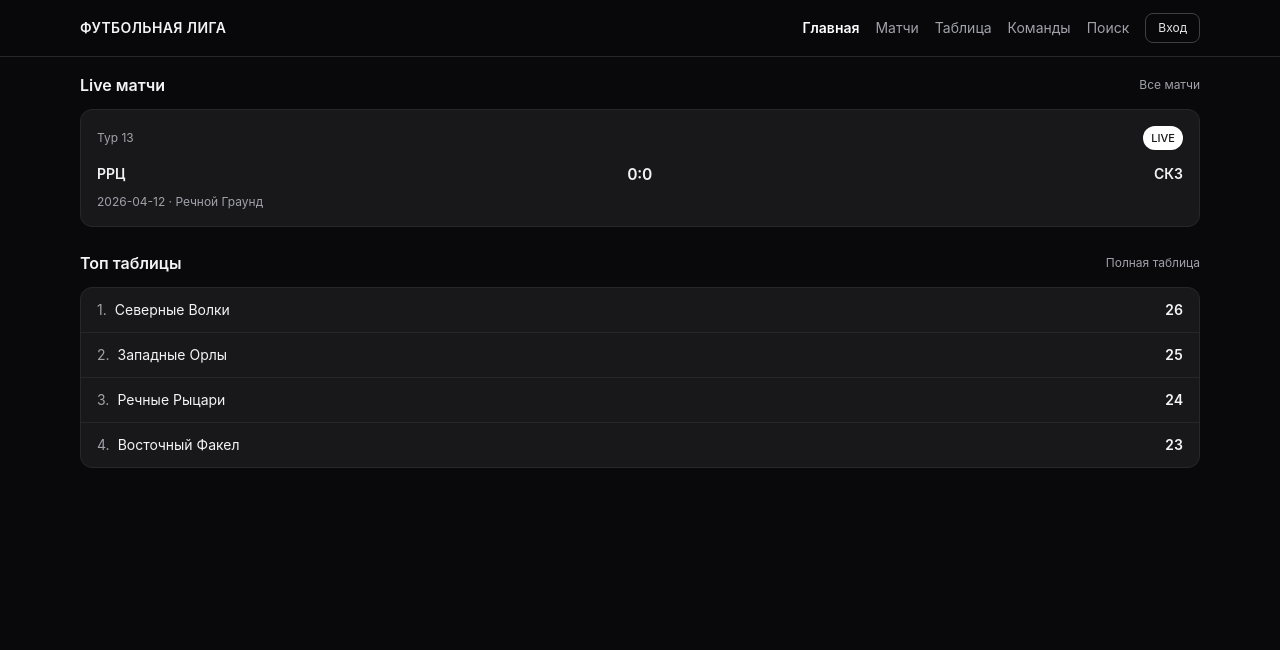
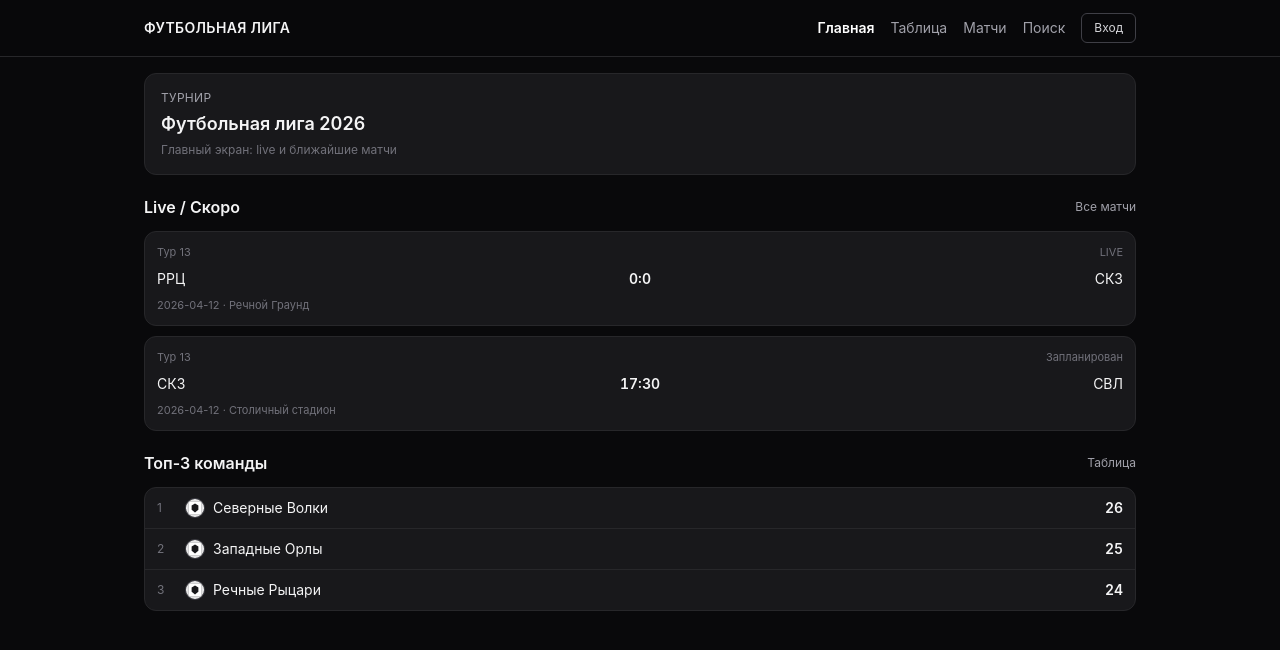
Before and after one commit to wwwcont/football_ui, a React (Vite) app: page / in a window 1280 px wide. Shown: the top 650 px of the page. Built offline with nearby package versions, Linux system fonts and the light colour scheme.

Commit message:
Restore compact public UX layout

```diff
--- a/src/components/public/MatchCard.tsx
+++ b/src/components/public/MatchCard.tsx
@@ -1,22 +1,25 @@
 import { Link } from 'react-router-dom';
 import type { Match, Team } from '../../domain/models';
-import { statusLabel, statusTone, cn } from '../../lib/format';
+import { statusLabel } from '../../lib/format';
 
 export function MatchCard({ match, homeTeam, awayTeam }: { match: Match; homeTeam?: Team; awayTeam?: Team }) {
+  const score =
+    match.status === 'scheduled' || match.status === 'postponed'
+      ? match.time
+      : `${match.homeScore ?? 0}:${match.awayScore ?? 0}`;
+
   return (
-    <Link to={`/matches/${match.id}`} className="block rounded-xl border border-zinc-800 bg-zinc-900 p-4">
-      <div className="flex items-center justify-between text-xs text-zinc-400">
+    <Link to={`/matches/${match.id}`} className="block rounded-xl border border-zinc-800 bg-zinc-900 px-3 py-3">
+      <div className="flex items-center justify-between text-[11px] text-zinc-500">
         <span>Тур {match.round}</span>
-        <span className={cn('rounded-full px-2 py-1 text-[11px] font-medium', statusTone[match.status])}>{statusLabel[match.status]}</span>
+        <span>{statusLabel[match.status]}</span>
       </div>
-      <div className="mt-3 flex items-center justify-between">
-        <p className="text-sm font-semibold text-zinc-100">{homeTeam?.shortName ?? 'Хозяева'}</p>
-        <p className="text-base font-semibold tabular-nums text-zinc-100">
-          {match.status === 'scheduled' || match.status === 'postponed' ? match.time : `${match.homeScore ?? 0}:${match.awayScore ?? 0}`}
-        </p>
-        <p className="text-sm font-semibold text-zinc-100">{awayTeam?.shortName ?? 'Гости'}</p>
+      <div className="mt-2 grid grid-cols-[1fr_auto_1fr] items-center gap-2">
+        <p className="truncate text-sm text-zinc-100">{homeTeam?.shortName ?? 'Хозяева'}</p>
+        <p className="text-sm font-semibold tabular-nums text-zinc-100">{score}</p>
+        <p className="truncate text-right text-sm text-zinc-100">{awayTeam?.shortName ?? 'Гости'}</p>
       </div>
-      <p className="mt-2 text-xs text-zinc-400">{match.date} · {match.venue}</p>
+      <p className="mt-2 text-[11px] text-zinc-500">{match.date} · {match.venue}</p>
     </Link>
   );
 }
--- a/src/layouts/PublicShell.tsx
+++ b/src/layouts/PublicShell.tsx
@@ -1,39 +1,69 @@
 import { Link, NavLink, Outlet } from 'react-router-dom';
+import { useAdminSession } from '../hooks/useAdminSession';
 import { cn } from '../lib/format';
 
-const navItems = [
+const primaryNavItems = [
   { to: '/', label: 'Главная' },
+  { to: '/table', label: 'Таблица' },
   { to: '/matches', label: 'Матчи' },
-  { to: '/table', label: 'Таблица' },
-  { to: '/teams', label: 'Команды' },
   { to: '/search', label: 'Поиск' },
 ];
 
 export function PublicShell() {
+  const { isAuthenticated } = useAdminSession();
+  const profileItem = isAuthenticated
+    ? { to: '/admin', label: 'Кабинет' }
+    : { to: '/admin/login', label: 'Вход' };
+
   return (
     <div className="min-h-screen bg-zinc-950 text-zinc-100">
       <header className="sticky top-0 z-20 border-b border-zinc-800 bg-zinc-950/95 backdrop-blur">
-        <div className="mx-auto flex h-14 max-w-6xl items-center justify-between px-4">
-          <Link to="/" className="text-sm font-semibold tracking-wide">ФУТБОЛЬНАЯ ЛИГА</Link>
+        <div className="mx-auto flex h-14 max-w-5xl items-center justify-between px-4">
+          <Link to="/" className="text-sm font-semibold tracking-wide text-zinc-100">
+            ФУТБОЛЬНАЯ ЛИГА
+          </Link>
           <nav className="hidden items-center gap-4 md:flex">
-            {navItems.map((item) => (
-              <NavLink key={item.to} to={item.to} className={({ isActive }) => cn('text-sm', isActive ? 'font-semibold text-white' : 'text-zinc-400')}>
+            {primaryNavItems.map((item) => (
+              <NavLink
+                key={item.to}
+                to={item.to}
+                className={({ isActive }) => cn('text-sm', isActive ? 'font-semibold text-white' : 'text-zinc-400')}
+              >
                 {item.label}
               </NavLink>
             ))}
-            <Link to="/admin/login" className="rounded-lg border border-zinc-700 px-3 py-1.5 text-xs text-zinc-200">Вход</Link>
+            <NavLink
+              to={profileItem.to}
+              className={({ isActive }) =>
+                cn(
+                  'rounded-md border px-3 py-1.5 text-xs',
+                  isActive ? 'border-zinc-500 text-zinc-100' : 'border-zinc-700 text-zinc-300',
+                )
+              }
+            >
+              {profileItem.label}
+            </NavLink>
           </nav>
         </div>
       </header>
 
-      <main className="mx-auto max-w-6xl px-4 py-4 pb-24 md:pb-6">
+      <main className="mx-auto max-w-5xl px-4 py-4 pb-24 md:pb-6">
         <Outlet />
       </main>
 
       <nav className="fixed inset-x-0 bottom-0 z-20 border-t border-zinc-800 bg-zinc-950 md:hidden">
         <div className="grid grid-cols-5">
-          {navItems.map((item) => (
-            <NavLink key={item.to} to={item.to} className={({ isActive }) => cn('py-3 text-center text-[11px] font-medium', isActive ? 'text-white' : 'text-zinc-500')}>
+          {[...primaryNavItems, profileItem].map((item) => (
+            <NavLink
+              key={`${item.to}-${item.label}`}
+              to={item.to}
+              className={({ isActive }) =>
+                cn(
+                  'px-1 py-3 text-center text-[11px] font-medium',
+                  isActive ? 'text-white' : 'text-zinc-500',
+                )
+              }
+            >
               {item.label}
             </NavLink>
           ))}
--- a/src/pages/public/HomePage.tsx
+++ b/src/pages/public/HomePage.tsx
@@ -1,7 +1,7 @@
 import { Link } from 'react-router-dom';
 import { MatchCard } from '../../components/public/MatchCard';
 import { Section } from '../../components/ui/Section';
-import { ErrorState, LoadingState } from '../../components/ui/PageState';
+import { ErrorState, EmptyState, LoadingState } from '../../components/ui/PageState';
 import { useMatches } from '../../hooks/useMatches';
 import { useStandings } from '../../hooks/useStandings';
 import { useTeams } from '../../hooks/useTeams';
@@ -11,17 +11,34 @@ export function HomePage() {
   const matches = useMatches();
   const standings = useStandings();
 
-  if (teams.isLoading || matches.isLoading || standings.isLoading) return <LoadingState label="Собираем дашборд..." />;
-  if (teams.error || matches.error || standings.error) return <ErrorState message={teams.error ?? matches.error ?? standings.error ?? undefined} />;
+  if (teams.isLoading || matches.isLoading || standings.isLoading) {
+    return <LoadingState label="Загружаем данные турнира..." />;
+  }
 
-  const live = matches.data.filter((item) => item.status === 'live');
-  const topTeams = standings.data.slice(0, 4);
+  if (teams.error || matches.error || standings.error) {
+    return <ErrorState message={teams.error ?? matches.error ?? standings.error ?? undefined} />;
+  }
+
+  const liveMatches = matches.data.filter((item) => item.status === 'live');
+  const upcomingMatches = matches.data
+    .filter((item) => item.status === 'scheduled')
+    .sort((a, b) => `${a.date} ${a.time}`.localeCompare(`${b.date} ${b.time}`));
+
+  const priorityMatches = [...liveMatches, ...upcomingMatches].slice(0, 4);
+  const topTeams = standings.data.slice(0, 3);
 
   return (
-    <div className="space-y-6">
-      <Section title="Live матчи" aside={<Link to="/matches" className="text-xs text-zinc-400">Все матчи</Link>}>
-        <div className="space-y-3">
-          {(live.length ? live : matches.data.slice(0, 2)).map((match) => (
+    <div className="space-y-5">
+      <section className="rounded-xl border border-zinc-800 bg-zinc-900 p-4">
+        <p className="text-xs uppercase tracking-wide text-zinc-400">Турнир</p>
+        <h1 className="mt-1 text-lg font-semibold text-zinc-100">Футбольная лига 2026</h1>
+        <p className="mt-1 text-xs text-zinc-500">Главный экран: live и ближайшие матчи</p>
+      </section>
+
+      <Section title="Live / Скоро" aside={<Link to="/matches" className="text-xs text-zinc-400">Все матчи</Link>}>
+        {priorityMatches.length ? (
+          <div className="space-y-2.5">
+            {priorityMatches.map((match) => (
               <MatchCard
                 key={match.id}
                 match={match}
@@ -30,16 +47,23 @@ export function HomePage() {
               />
             ))}
           </div>
+        ) : (
+          <EmptyState title="Скоро появятся новые матчи" />
+        )}
       </Section>
 
-      <Section title="Топ таблицы" aside={<Link to="/table" className="text-xs text-zinc-400">Полная таблица</Link>}>
-        <div className="rounded-xl border border-zinc-800 bg-zinc-900">
+      <Section title="Топ-3 команды" aside={<Link to="/table" className="text-xs text-zinc-400">Таблица</Link>}>
+        <div className="overflow-hidden rounded-xl border border-zinc-800 bg-zinc-900">
           {topTeams.map((entry) => {
             const team = teams.data.find((item) => item.id === entry.teamId);
             return (
-              <div key={entry.teamId} className="flex items-center justify-between border-b border-zinc-800 px-4 py-3 last:border-none">
-                <p className="text-sm text-zinc-100"><span className="mr-2 text-zinc-400">{entry.position}.</span>{team?.name}</p>
-                <p className="text-sm font-semibold tabular-nums">{entry.points}</p>
+              <div key={entry.teamId} className="flex items-center justify-between border-b border-zinc-800 px-3 py-2.5 last:border-none">
+                <div className="flex items-center gap-2">
+                  <span className="w-5 text-xs text-zinc-500">{entry.position}</span>
+                  <img src={team?.logoUrl} alt={team?.name ?? 'Команда'} className="h-5 w-5 rounded-full border border-zinc-700 object-cover" />
+                  <p className="text-sm text-zinc-100">{team?.name}</p>
+                </div>
+                <p className="text-sm font-semibold tabular-nums text-zinc-100">{entry.points}</p>
               </div>
             );
           })}
--- a/src/pages/public/StandingsPage.tsx
+++ b/src/pages/public/StandingsPage.tsx
@@ -1,6 +1,11 @@
 import { ErrorState, LoadingState } from '../../components/ui/PageState';
 import { useStandings } from '../../hooks/useStandings';
 import { useTeams } from '../../hooks/useTeams';
+
+function formatGoalLine(gf: number, ga: number, gd: number) {
+  const diff = gd > 0 ? `+${gd}` : `${gd}`;
+  return `${gf}-${ga}^${diff}`;
+}
 
 export function StandingsPage() {
   const standings = useStandings();
@@ -10,33 +15,41 @@ export function StandingsPage() {
   if (standings.error || teams.error) return <ErrorState message={standings.error ?? teams.error ?? undefined} />;
 
   return (
-    <div className="overflow-hidden rounded-xl border border-zinc-800 bg-zinc-900">
-      <table className="min-w-full text-sm">
-        <thead className="bg-zinc-950 text-xs uppercase text-zinc-400">
+    <section className="rounded-xl border border-zinc-800 bg-zinc-900">
+      <div className="overflow-x-auto">
+        <table className="min-w-full text-xs sm:text-sm">
+          <thead className="border-b border-zinc-800 text-zinc-400">
             <tr>
-            <th className="px-3 py-2 text-left">#</th>
-            <th className="px-3 py-2 text-left">Команда</th>
-            <th className="px-2 py-2 text-right">В</th>
-            <th className="px-2 py-2 text-right">Н</th>
-            <th className="px-2 py-2 text-right">П</th>
-            <th className="px-3 py-2 text-right">Мячи</th>
-            <th className="px-3 py-2 text-right">О</th>
+              <th className="px-2 py-2 text-left font-medium">#</th>
+              <th className="px-2 py-2 text-left font-medium">Команда</th>
+              <th className="px-1.5 py-2 text-right font-medium">И</th>
+              <th className="px-1.5 py-2 text-right font-medium">В-Н-П</th>
+              <th className="px-1.5 py-2 text-right font-medium">Мячи</th>
+              <th className="px-2 py-2 text-right font-medium">О</th>
             </tr>
           </thead>
           <tbody>
-          {standings.data.map((row) => (
+            {standings.data.map((row) => {
+              const team = teams.data.find((item) => item.id === row.teamId);
+              return (
                 <tr key={row.teamId} className="border-t border-zinc-800">
-              <td className="px-3 py-2">{row.position}</td>
-              <td className="px-3 py-2">{teams.data.find((item) => item.id === row.teamId)?.name}</td>
-              <td className="px-2 py-2 text-right tabular-nums">{row.won}</td>
-              <td className="px-2 py-2 text-right tabular-nums">{row.drawn}</td>
-              <td className="px-2 py-2 text-right tabular-nums">{row.lost}</td>
-              <td className="px-3 py-2 text-right tabular-nums">{row.gf}:{row.ga}</td>
-              <td className="px-3 py-2 text-right font-semibold tabular-nums">{row.points}</td>
+                  <td className="px-2 py-2 text-zinc-300 tabular-nums">{row.position}</td>
+                  <td className="px-2 py-2">
+                    <div className="flex items-center gap-2">
+                      <img src={team?.logoUrl} alt={team?.name ?? 'Команда'} className="h-5 w-5 rounded-full border border-zinc-700 object-cover" />
+                      <span className="whitespace-nowrap text-zinc-100">{team?.shortName ?? team?.name}</span>
+                    </div>
+                  </td>
+                  <td className="px-1.5 py-2 text-right tabular-nums text-zinc-300">{row.played}</td>
+                  <td className="px-1.5 py-2 text-right tabular-nums text-zinc-300">{row.won}-{row.drawn}-{row.lost}</td>
+                  <td className="px-1.5 py-2 text-right tabular-nums text-zinc-300">{formatGoalLine(row.gf, row.ga, row.gd)}</td>
+                  <td className="px-2 py-2 text-right font-semibold tabular-nums text-zinc-100">{row.points}</td>
                 </tr>
-          ))}
+              );
+            })}
           </tbody>
         </table>
       </div>
+    </section>
   );
 }
```
Lines whose indentation alone changed are shown as unchanged.
